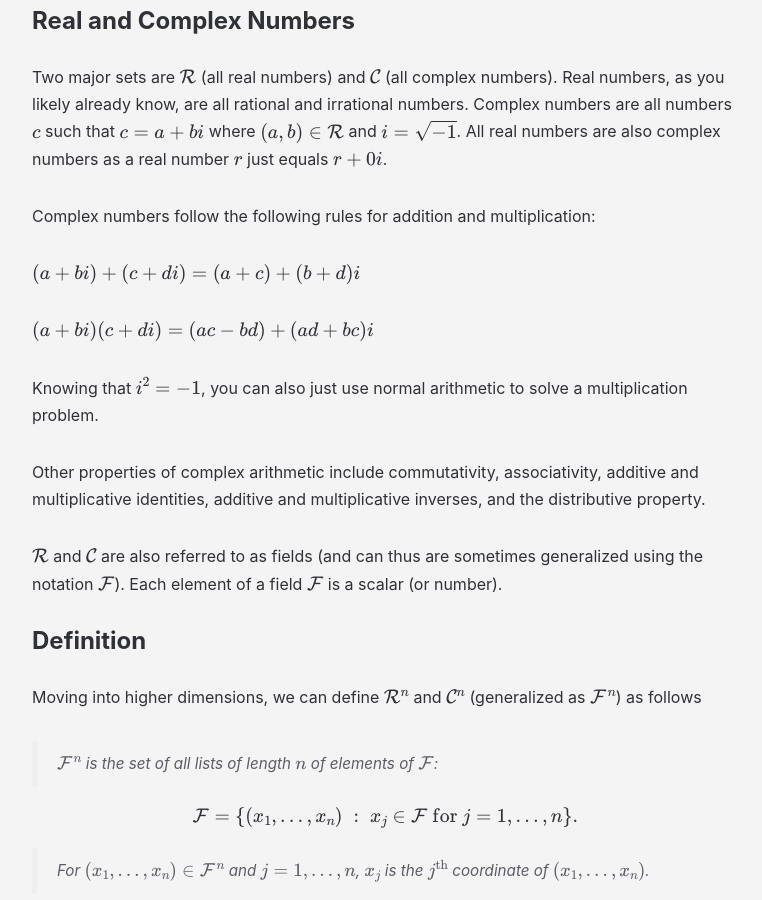
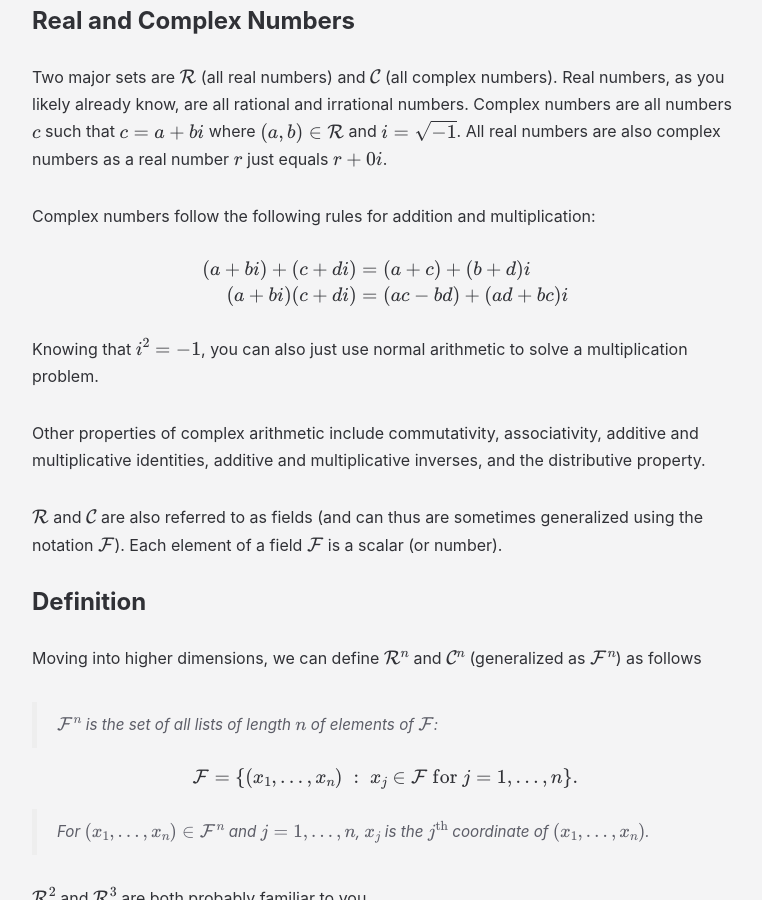
Before and after one commit to kgerot/kgerot.github.io, a Jekyll site: the page built from _posts/2022-01-05-Vector-Spaces-Intro.md, in a window 1280 px wide and 900 px high, scrolled down 839 px. Shown: the whole window, without its empty margins (233-995 px from the left). Built offline with Jekyll 4.4.1, drawn with Linux system fonts in a browser that asks for light colours; nearby versions of some CDN libraries; formulas are drawn with MathJax 3; comment, search, counter and statistics services are not loaded.

Commit message:
changed formatting

```diff
--- a/_posts/2022-01-05-Vector-Spaces-Intro.md
+++ b/_posts/2022-01-05-Vector-Spaces-Intro.md
@@ -30,9 +30,12 @@ Two major sets are $$\mathcal{R}$$ (all real numbers) and $$\mathcal{C}$$ (all c
 
 Complex numbers follow the following rules for addition and multiplication:
 
-\\((a+bi)+(c+di) = (a+c)+(b+d)i\\)
-
-\\((a+bi)(c+di) = (ac-bd)+(ad+bc)i\\)
+$$
+\begin{align*}
+(a+bi)+(c+di) &= (a+c)+(b+d)i\\
+(a+bi)(c+di) &= (ac-bd)+(ad+bc)i
+\end{align*}
+$$
 
 Knowing that $$i^2=-1$$, you can also just use normal arithmetic to solve a multiplication problem.
 
```
